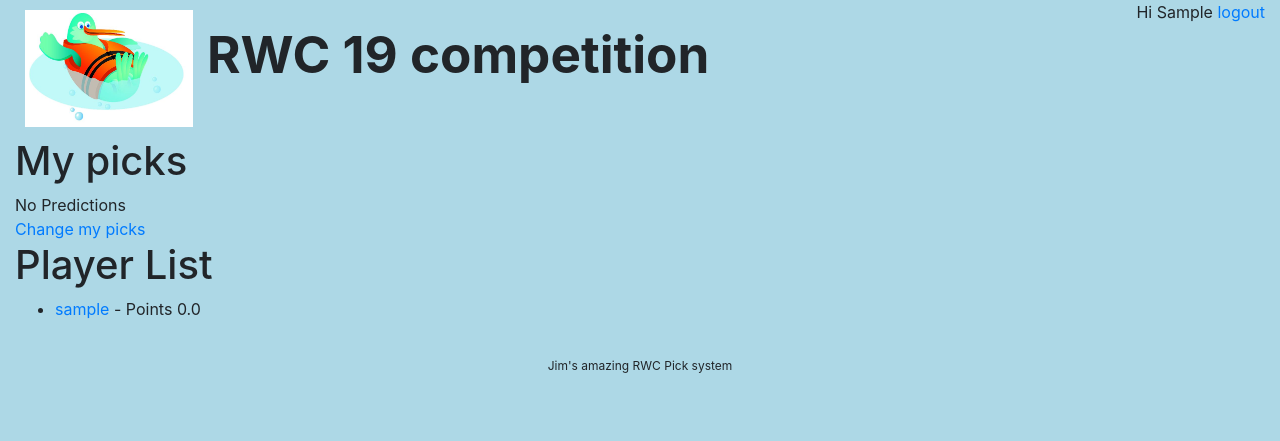
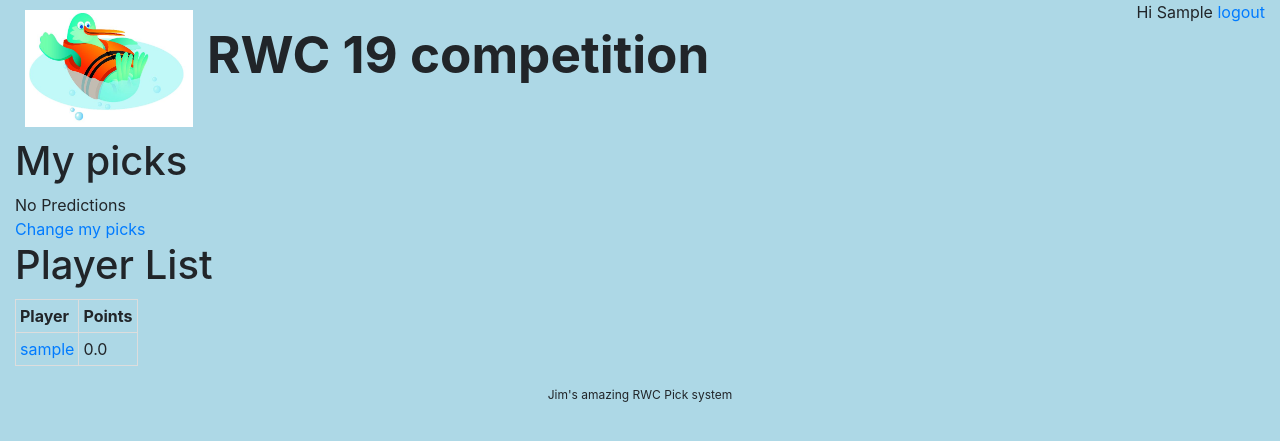
Before and after one commit to Jimboeri/rwc19, a Django app: page /rwc19/ in a window 1280 px wide. Shown: the top 441 px of the page. Run offline with Django 3.2, Linux system fonts and the light colour scheme; the visitor is signed in with stand-in values (Sample User, id 1); data comes from the database, SQL or seed files in the repository; data that the repository does not hold is empty; some libraries are stand-ins or nearby versions.

Commit message:
Some style changes

```diff
--- a/swim/rwc19/static/rwc19/style.css
+++ b/swim/rwc19/static/rwc19/style.css
@@ -3,7 +3,7 @@ body {
   background-color: lightblue;
 }
 
- .iot_background{
+ .rwc_background{
   background-color: lightblue;
 }
 
@@ -63,7 +63,6 @@ body {
   color: yellow
 }
 
-
 .logo {
   max-width: 15%;
   padding: 10px 10px 10px 10px;
@@ -81,6 +80,16 @@ body {
 #logged_in {
   float: right;
 }
+
+/*  -------------------------------------
+ID Selectors
+------------------------------------- */
+#mypicks td, #mypicks th {
+  border: 1px solid #ddd;
+  padding: 4px;
+}
+
+
 
 /* -------------------------------------
     HEADER, FOOTER, MAIN
--- a/swim/rwc19/templates/rwc19/base.html
+++ b/swim/rwc19/templates/rwc19/base.html
@@ -16,7 +16,7 @@
       {% endblock %}
     </title>
   </head>
-  <body class="iot_background">
+  <body class="rwc_background">
     <div class="container-fluid">
       <div id="logged_in">
         {% if user.is_authenticated %}
--- a/swim/rwc19/templates/rwc19/gameEdit.html
+++ b/swim/rwc19/templates/rwc19/gameEdit.html
@@ -5,7 +5,7 @@ Game Edit
 {% endblock %}
 
 {% block web-body %}
-<div class="iot_background">
+<div class="rwc_background">
   <div id="node-header"><h3>Update Game information</h3></div>
     <div id="node_detail" class="content_block">
       <div id="node_det_table">
--- a/swim/rwc19/templates/rwc19/index.html
+++ b/swim/rwc19/templates/rwc19/index.html
@@ -11,12 +11,13 @@ Openwater swimmers RWC 2019 competition
 <div id="picks">
   <h1>My picks</h1>
     {% if user.profile.prediction_set.all %}
-      <table>
+      <table id="mypicks">
         <tr>
           <th>Game</th>
           <th> </th>
           <th>Result</th>
           <th>Your selection</th>
+          <th>Points</th>
         </tr>
       {% for pick in user.profile.prediction_set.all %}
         <tr>
@@ -30,7 +31,14 @@ Openwater swimmers RWC 2019 competition
           {% else %}
             <td></td><td></td>
           {% endif %}
+          {% if pick.score1 != 0 or pick.score2 != 0 %}
             <td>{{ pick.score1}} : {{ pick.score2}}</td>
+          {% else %}
+            <td>No picks entered</td>
+          {% endif %}
+          {% if pick.game.finished %}
+            <td>{{ pick.points }}</td>
+          {% endif %}
         </tr>
       {% endfor %}
       </table>
@@ -41,17 +49,18 @@ Openwater swimmers RWC 2019 competition
   <a href="{% url 'rwc19:pickUpdate' %}">Change my picks</a>
   <div id="players">
   <h1>Player List</h1>
-    {% if playerList %}
-      <div class="list-group">
-        <ul>
+  <table id="mypicks">
+    <tr>
+      <th>Player</th>
+      <th>Points</th>
+    </tr>
+
     {% for player in playerList%}
-         <li><a href="{% url 'rwc19:playerDets' player.user.id %}">{{ player.user.username }}</a> - Points {{ player.totalPoints }}</li>
+    <tr>
+       <td><a href="{% url 'rwc19:playerDets' player.user.id %}">{{ player.user.username }}</a></td><td>{{ player.totalPoints }}</td>
+    </tr>
     {% endfor %}
-    </ul>
-      </div>
-    {% else %}
-      <p>No players yet!</p>>
-    {% endif %}
+
   </div>
 
 {% endblock %}
--- a/swim/rwc19/templates/rwc19/pickUpdate.html
+++ b/swim/rwc19/templates/rwc19/pickUpdate.html
@@ -5,7 +5,7 @@ Your picks
 {% endblock %}
 
 {% block web-body %}
-<div class="iot_background">
+<div class="rwc_background">
   <div id="node-header"><h3>Update Pick information</h3></div>
     <div id="node_detail" class="content_block">
       <div id="node_det_table">
--- a/swim/rwc19/templates/rwc19/playerDets.html
+++ b/swim/rwc19/templates/rwc19/playerDets.html
@@ -5,7 +5,7 @@ Player info and picks
 {% endblock %}
 
 {% block web-body %}
-<div class="iot_background">
+<div class="rwc_background">
   <div id="player-header"><h3>Player info</h3></div>
     <div id="player_detail" class="content_block">
       <div id="player_det_table">
```
Lines whose indentation alone changed are shown as unchanged.
